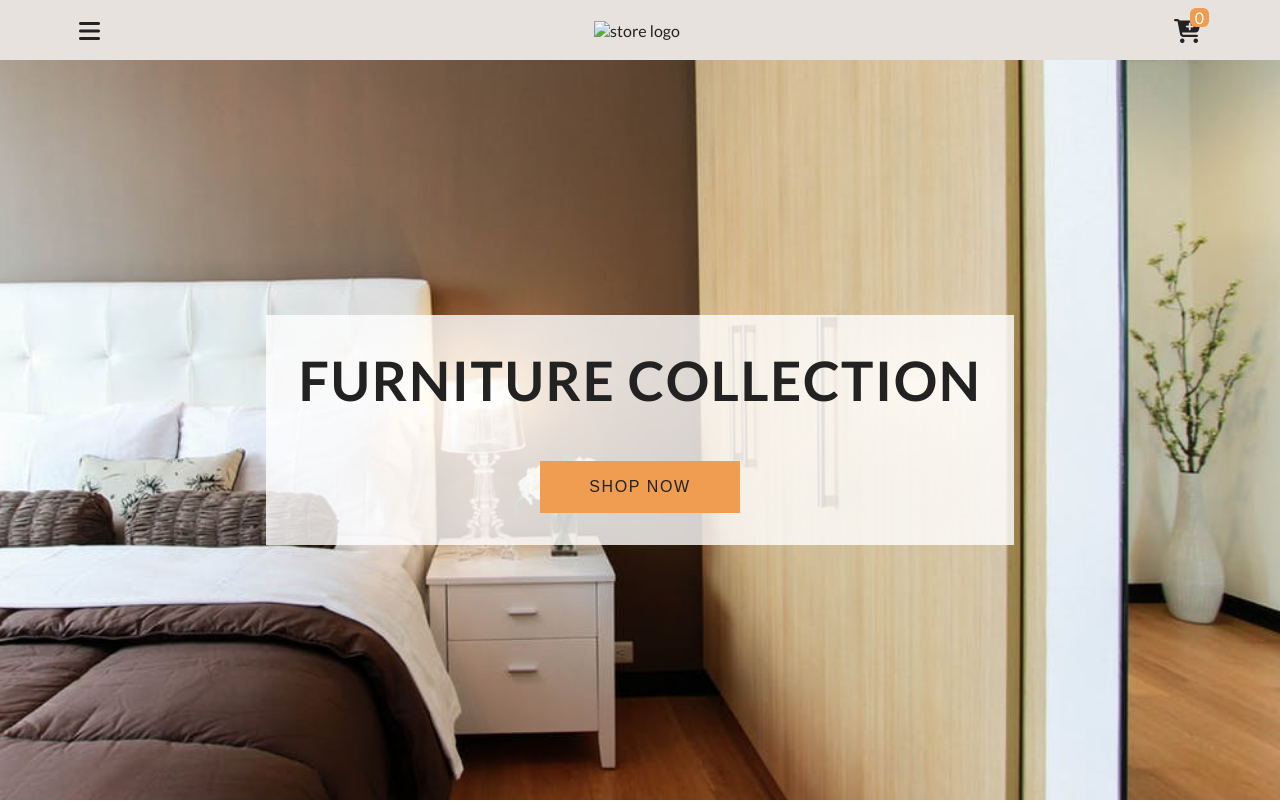
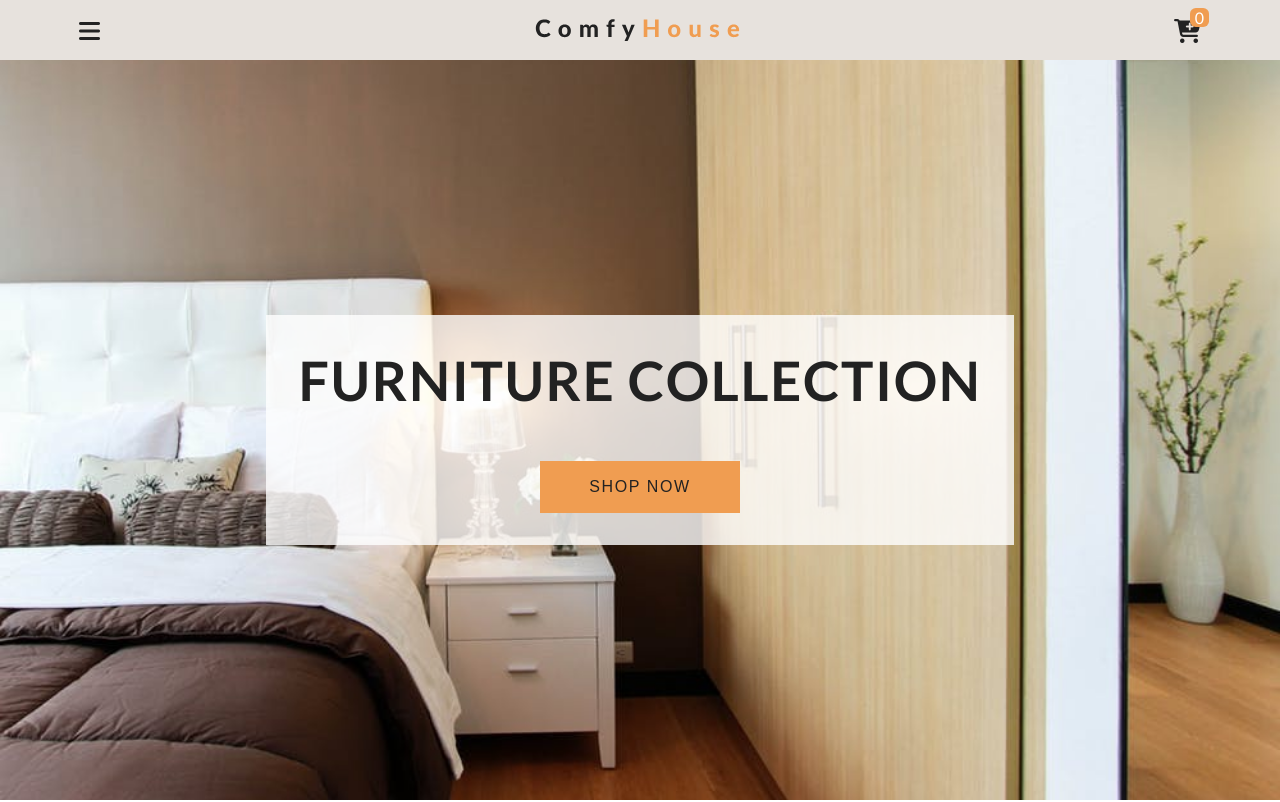
Before and after one commit to komalmehta24/ecom-website, a plain HTML site: page index.html in a window 1280 px wide. Shown: the top 802 px of the page. Drawn offline with Linux system fonts and the light colour scheme; the site is published under a folder, as on GitHub Pages, so addresses that start at the root find nothing.

Commit message:
Update index.html

```diff
--- a/index.html
+++ b/index.html
@@ -13,7 +13,7 @@
             <span class="nav-icon">
                 <i class="fas fa-bars"></i>
             </span>
-            <img src="/images/logo.svg" alt="store logo">
+            <img src="images/logo.svg" alt="store logo">
             <div class="cart-btn">
                 <span class="nav-icon">
                     <i class="fas fa-cart-plus"></i>
```
